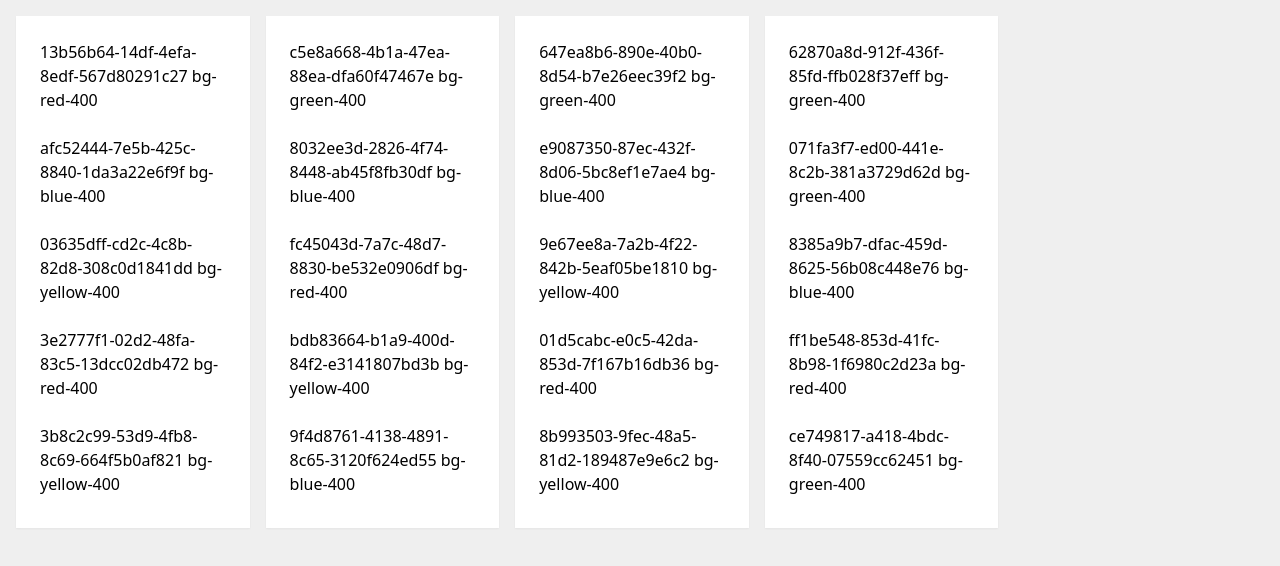
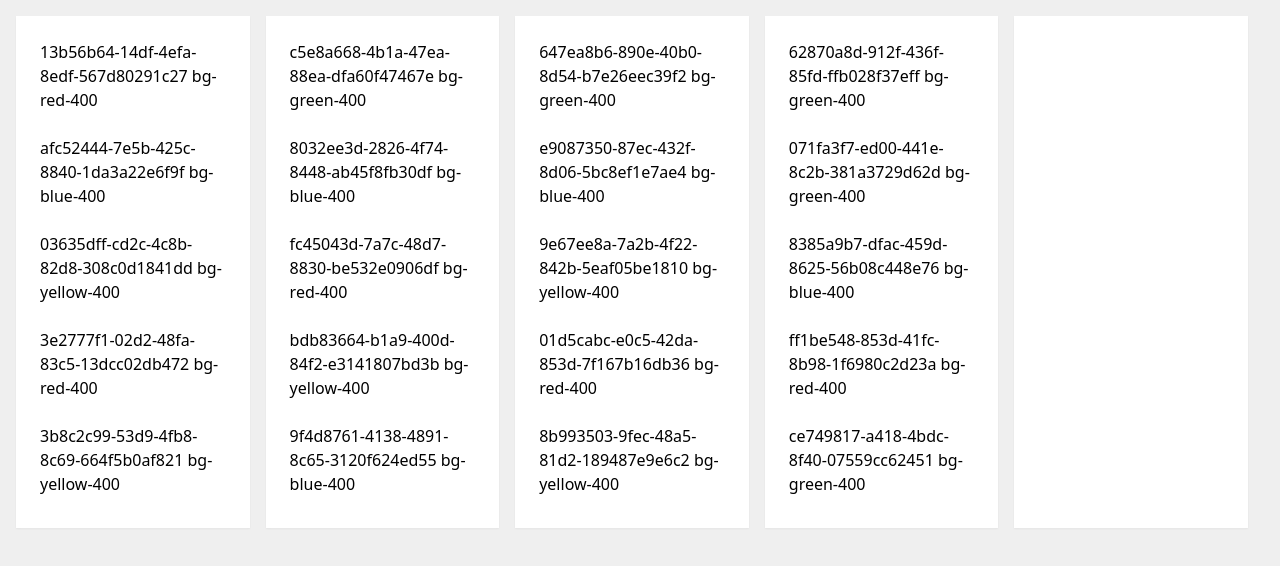
Before and after one commit to jonnochoo/colour-game, a Nuxt app: page / in a window 1280 px wide. Shown: the top 566 px of the page. Built offline with nearby package versions, Linux system fonts and the light colour scheme.

Commit message:
feat: got things moving around

```diff
--- a/components/Stack.vue
+++ b/components/Stack.vue
@@ -33,8 +33,8 @@ const dragover = (e) => {
 }
 const drop = (e) => {
     emits('change', {
-        from: e.dataTransfer.getData('text'),
-        to: e.target,
+        source: e.dataTransfer.getData('text'),
+        destination: e.target.id,
     })
 }
 </script>
--- a/pages/index.vue
+++ b/pages/index.vue
@@ -13,11 +13,16 @@ onMounted(() => {
     stacks.push(new Stack('2', balls.slice(5, 10)))
     stacks.push(new Stack('3', balls.slice(10, 15)))
     stacks.push(new Stack('4', balls.slice(15, 20)))
+    stacks.push(new Stack('5', []))
 })
 
 const onStackChange = (e) => {
-    const sourceStack = stacks.find((s) => s.id == e.from)
-    sourceStack.pop()
-    console.log(e, sourceStack)
+    const sourceStack = stacks.find((s) => s.id == e.source)
+    const destinationStack = stacks.find((s) => s.id == e.destination)
+    console.log(e, sourceStack, destinationStack)
+    if (sourceStack && destinationStack) {
+        const itemball = sourceStack.pop()
+        destinationStack.push(itemball)
+    }
 }
 </script>
```
